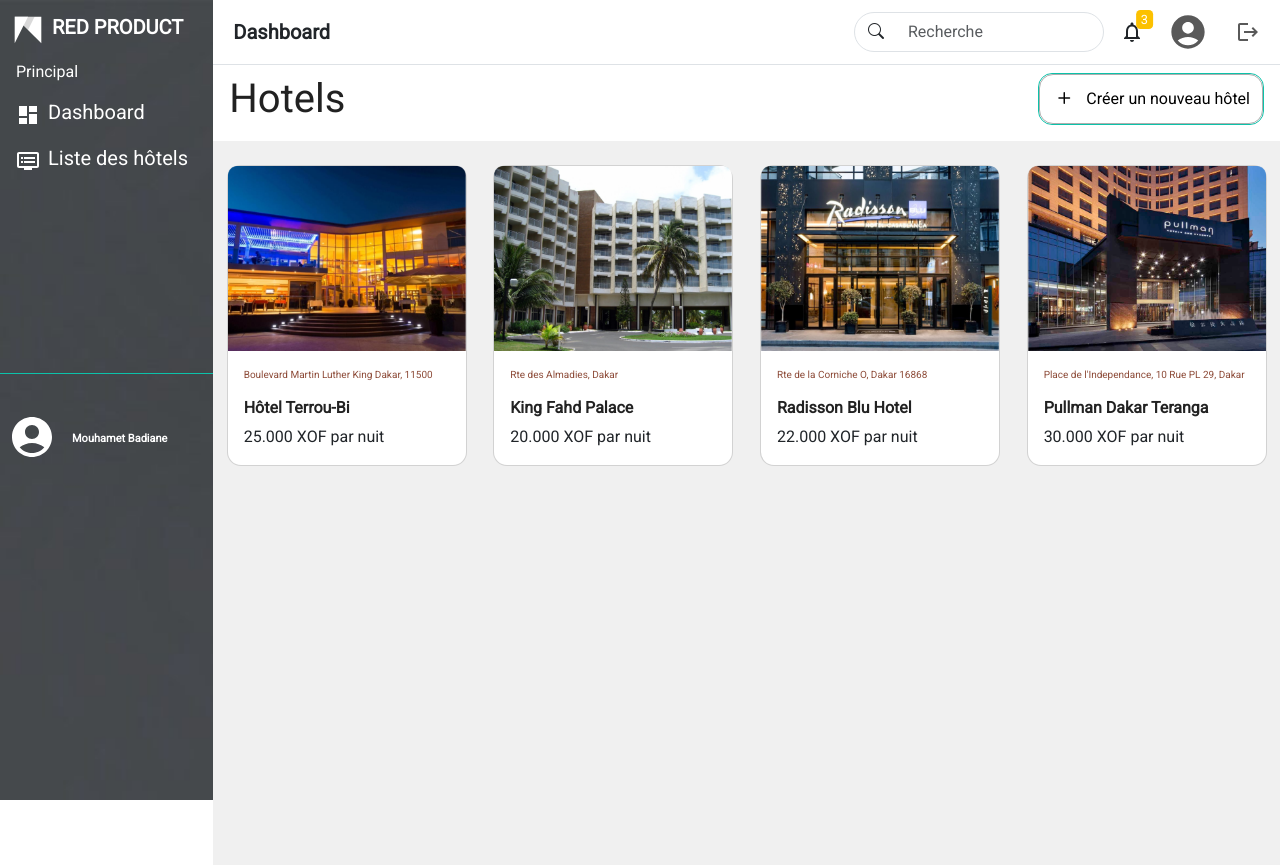
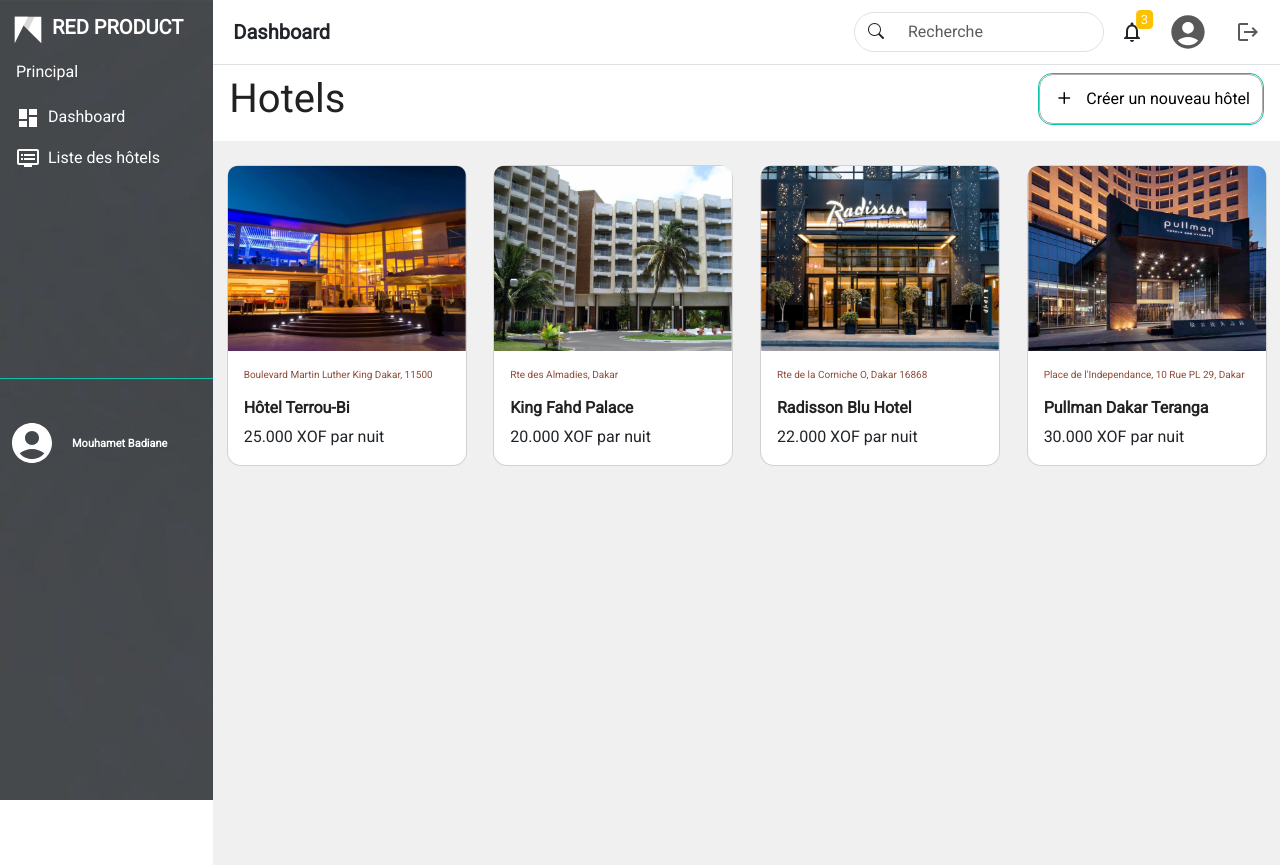
Before and after one commit to reymouhid95/RED-PROD, a React (Vite) app in the folder RED/: page /admin/hotels in a window 1280 px wide. Built offline with nearby package versions, Linux system fonts and the light colour scheme; a web font is replaced by a local one.

Commit message:
Police gérée

```diff
--- a/RED/src/App.css
+++ b/RED/src/App.css
@@ -191,13 +191,14 @@
 }
 
 .sidebar .items i {
-  font-size: 20px;
-  font-weight: bold;
+  font-size: 10px;
+  font-weight: 200;
 }
 
 .sidebar .items:focus {
   background-color: #fff;
   color: #000;
+  padding: 10px;
 }
 
 .linkSidebar {
--- a/RED/src/components/Sidebar.jsx
+++ b/RED/src/components/Sidebar.jsx
@@ -11,7 +11,7 @@
         <span className="brand-name fs-5 fw-bold mx-2">RED PRODUCT</span>
       </div>
       <h6 className="mx-3">Principal</h6>
-      <div className="linkSidebar">
+      <div className="linkSidebar py-2">
         {menu.map((elem, index) => (
           <SidebarComponent {...elem} key={index} />
         ))}
@@ -24,7 +24,6 @@
           <div className="ps-2">
             <AccountCircle style={{ fontSize: "3rem" }} />
           </div>
-
           <div className="mx-3 pt-1">
             <p
               style={{ fontWeight: "800", fontSize: "11px" }}
--- a/RED/src/components/SidebarComponent.jsx
+++ b/RED/src/components/SidebarComponent.jsx
@@ -10,7 +10,7 @@
       tabIndex="0"
     >
       <span>{icon}</span>
-      <span className="fs-5 mx-2">{title}</span>
+      <span className="mx-2">{title}</span>
     </Link>
   );
 }
```
